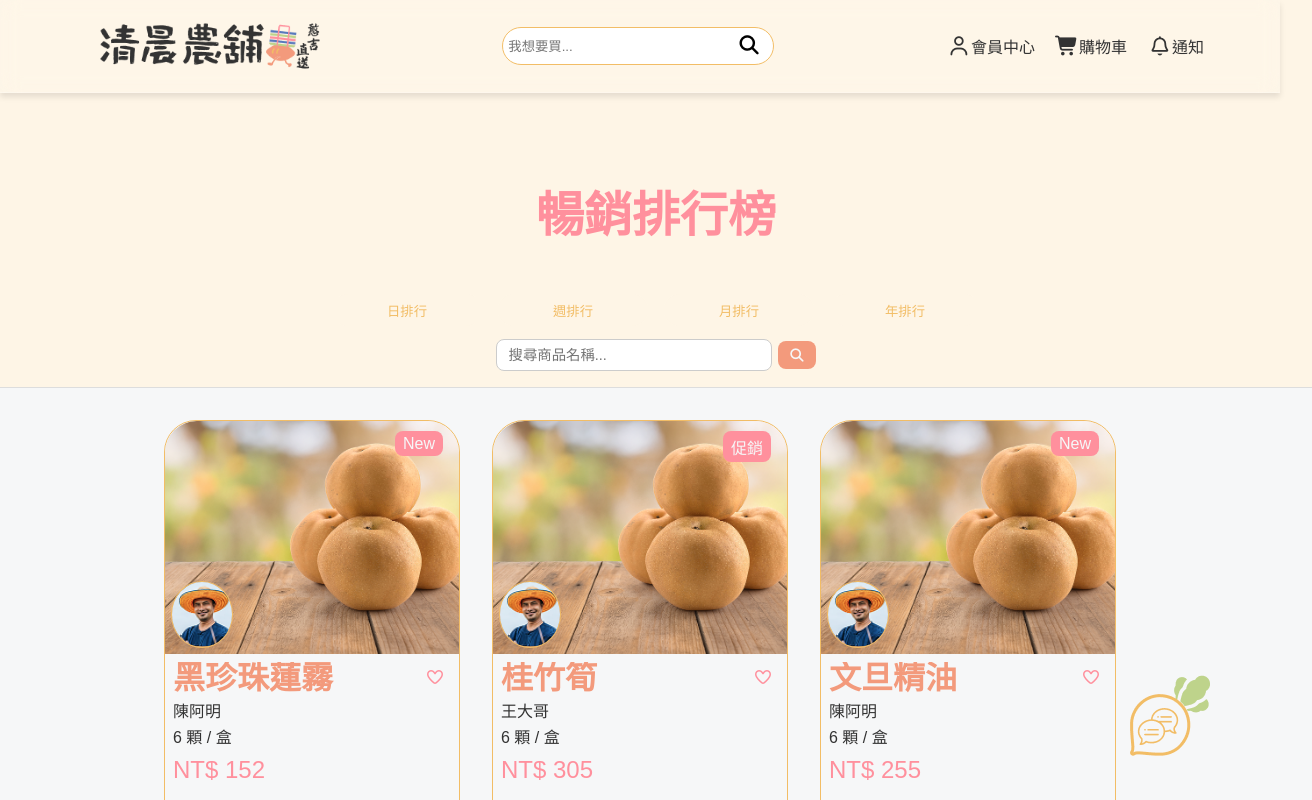
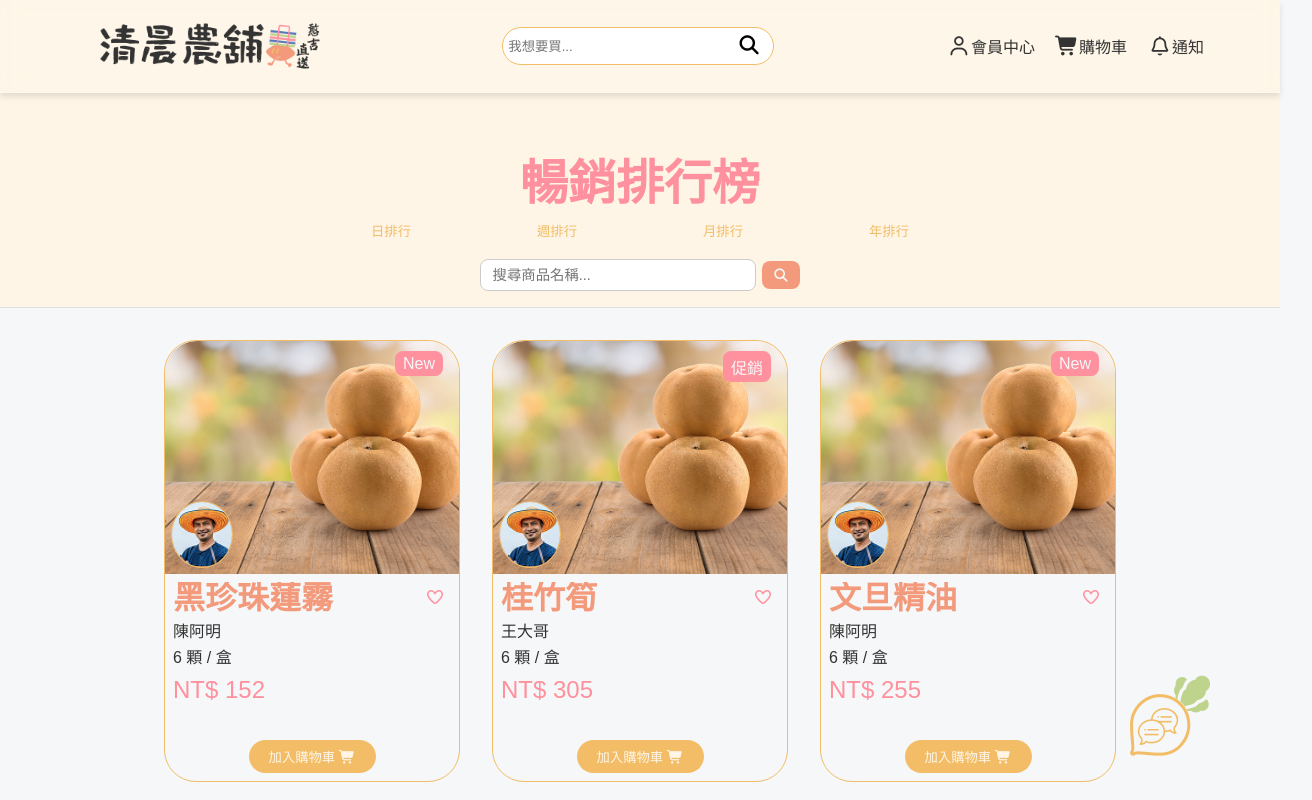
Before and after one commit to rHyThM3294/morning-farm, a Vue app: page /ranking in a window 1280 px wide. Shown: the top 800 px of the page, 1312 px wide, since content can reach past the window. Built offline with nearby package versions, Linux system fonts and the light colour scheme.

Commit message:
行動裝置檢查1

```diff
--- a/src/assets/style.css
+++ b/src/assets/style.css
@@ -39,6 +39,9 @@ html,body,header,menu,nav,main,div,span,article,aside,p,a,footer,ul,ol,li,table,
     /* 一般圓角 */
     --radiusNormal: 8px;
     /* 陰影 */
+}
+html,body{
+    overflow-x: hidden;
 }
 input[type="number"]::-webkit-outer-spin-button,
 input[type="number"]::-webkit-inner-spin-button {
--- a/src/components/common/TopBar.vue
+++ b/src/components/common/TopBar.vue
@@ -52,14 +52,14 @@ function selectButton(value){
 <style scoped>
 .top{
   width: 100%;
-  padding: 8em 1em 1em 1em;
+  padding: 9em 0 1em 0;
   text-align: center;
   background-color: var(--backgroundColor, #f8f8f8);
   border-bottom: 1px solid #ddd;
 }
 .title{
   color: var(--secondColor);
-  margin: 1em 0;
+  margin: 0;
 }
 .action-bar{
   display: flex;
@@ -83,8 +83,7 @@ function selectButton(value){
   transition: var(--transitionNormal);
   width: 150px;
 }
-.main-btn:hover,
-.main-btn.active{
+.main-btn:hover,.main-btn.active{
   background: var(--mainColor);
   color: var(--white);
 }
--- a/src/router/index.js
+++ b/src/router/index.js
@@ -18,7 +18,7 @@ const Commodity = () => import('@/components/adminBlock/Commodity.vue')
 const Withdraw = () => import('@/components/adminBlock/Withdraw.vue')
 const Finance = () =>import('@/components/adminBlock/Finance.vue')
 const router = createRouter({
-  history: createWebHistory(),
+  history: createWebHistory(import.meta.env.BASE_URL),
   routes: [
     { path: '/', name: 'home', component: HomeView, meta: { showLoading: true } },
     { path: '/products', name: 'products', component: ProductsView },
--- a/src/views/customer/RankView.vue
+++ b/src/views/customer/RankView.vue
@@ -63,11 +63,13 @@ function handleSearch(keyword){
 </script>
 <style scoped>
 .rank-page{
+  width: 100%;
   text-align: center;
   padding-bottom: 4em;
+  overflow-x: hidden;
 }
 .container{
-  width: 100%;
+  width: 90%;
   display: flex;
   flex-flow: column nowrap;
   justify-content: center;
```
